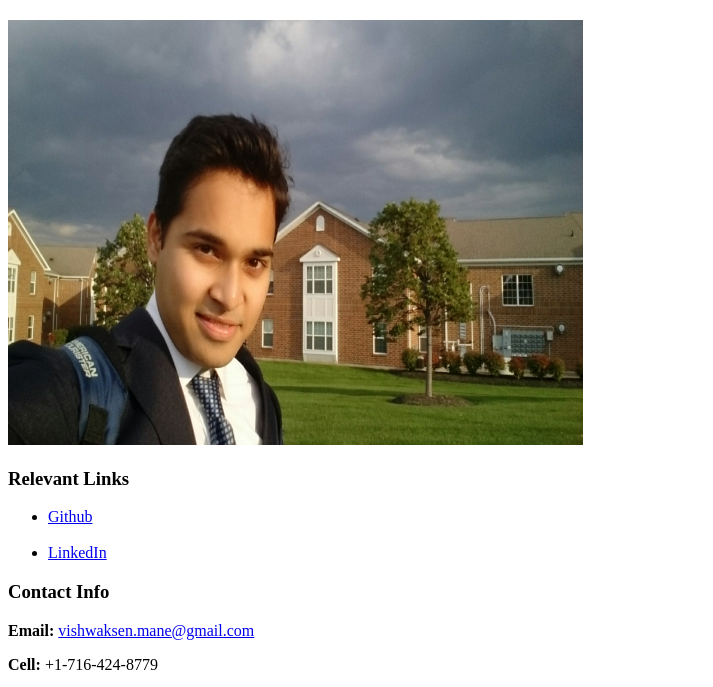
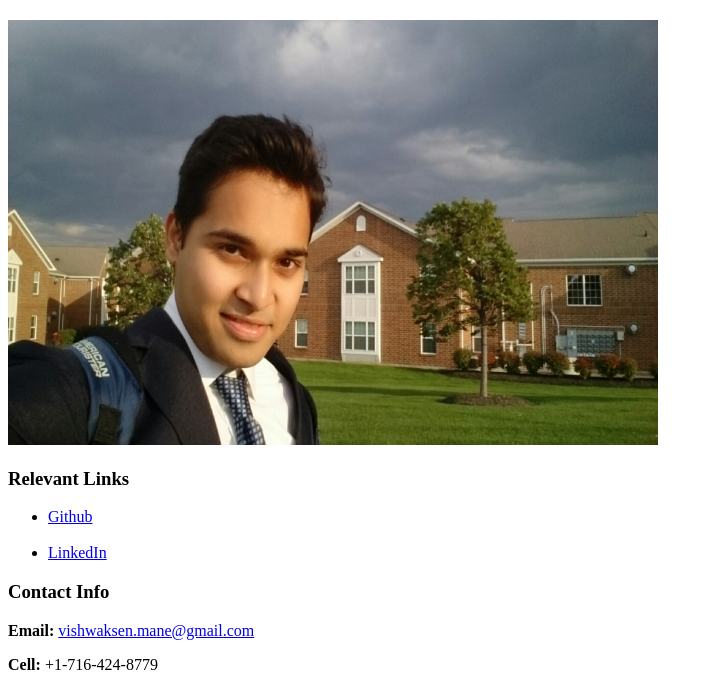
Before and after one commit to Vishwaksen/vishwaksen.github.io, a plain HTML site: page index.html in a window 1280 px wide. Shown: the part 60-747 px from the top of the page, without its empty margins (0-713 px from the left). Drawn offline with Linux system fonts and the light colour scheme.

Commit message:
changed image dimensions

```diff
--- a/index.html
+++ b/index.html
@@ -7,7 +7,7 @@
 	<body>
 	<h1> <strong> Vishwaksen Mane </strong> </h1>
 	<div class="container">
-	  <img id="profile_picture" src="images/profile_picture.JPG" width="575px" height=425px" alt="Profile Picture"/>
+	  <img id="profile_picture" src="images/profile_picture.JPG" width="650px" height=425px" alt="Profile Picture"/>
 	  <br>
 	  <h3>Relevant Links </h3>
 	  <ul>
```
